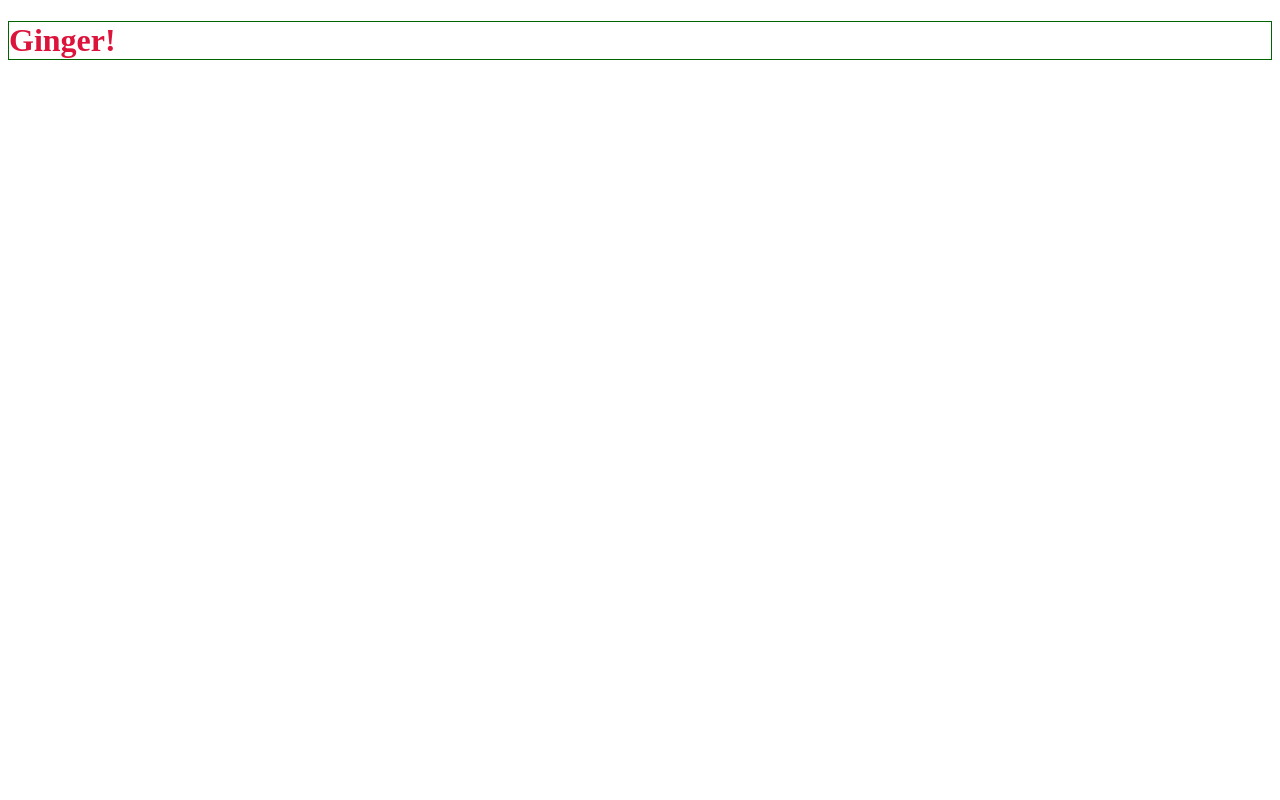
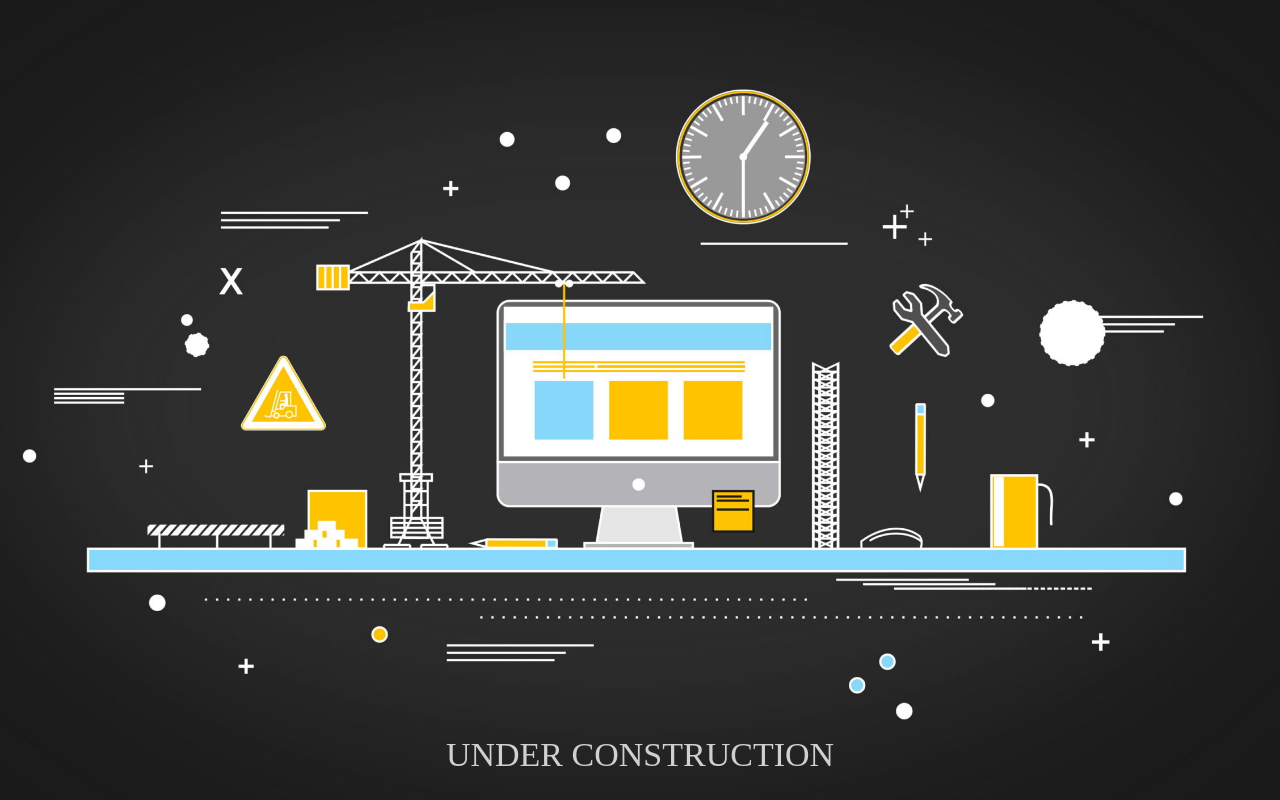
Before and after one commit to M0r0shka/MQ-45-Diplom, a plain HTML site: page index.html in a window 1280 px wide. Drawn offline with Linux system fonts and the light colour scheme.

Commit message:
Обновился index.html

```diff
--- a/css/style.css
+++ b/css/style.css
@@ -1,4 +1,39 @@
+body {
+    margin: 0;
+    width: 100%;
+    height: 100vh;
+}
+.main {
+    width: 100%;
+    height: 100%;
+    background: url("../under_construction-scaled.jpg") no-repeat center center / cover #636060;
+
+}
+
+.main::after {
+    content: "under construction";
+    color: rgb(209, 208, 208);
+    font-size: 34px;
+    width: 100%;
+    height: 7%;
+    text-align: center;
+    text-transform: uppercase;
+    position: absolute;
+    bottom: 1%;
+
+
+}
+.block-1 {
+    display: flex;
+    align-items: center;
+    justify-content: center;
+}
 h1 {
-    color: crimson;
+    color: rgb(68, 56, 59);
     border: darkgreen solid 1px;
+    padding: 10px;
+    width: 30%;
+    background-color: rgba(131, 148, 131, 0.5);
+    text-align: center;
+    text-transform: uppercase;
 }
--- a/index.html
+++ b/index.html
@@ -8,6 +8,11 @@
     <link rel="stylesheet" href="css/style.css">
 </head>
 <body>
-    <h1>Ginger!</h1>
+    <main class="main">
+      <div class="block-1">
+
+      </div>
+    </main>
+
 </body>
 </html>
```
Also changed, not shown: Under_Construction_2-1800x1025.jpg (added), under_construction-scaled.jpg (added).
